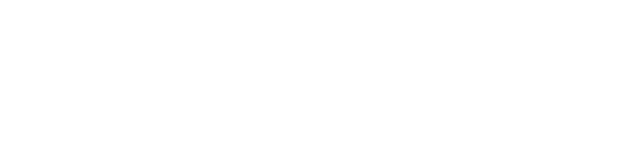
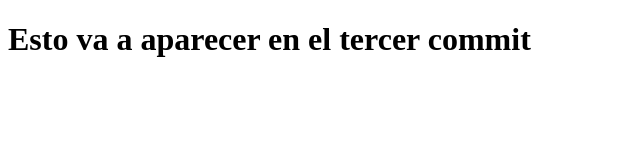
Before and after one commit to MisaelCalvillo/git-practice, a plain HTML site: page index.html in a window 1280 px wide. Shown: the whole page, without its empty margins (0-640 px from the left). Drawn offline with Linux system fonts and the light colour scheme.

Commit message:
Agrega titulo exclusivo del tercer commit

```diff
--- a/index.html
+++ b/index.html
@@ -4,6 +4,6 @@
 	<title></title>
 </head>
 <body>
-
+	<h1>Esto va a aparecer en el tercer commit<h1>
 </body>
 </html>
```
